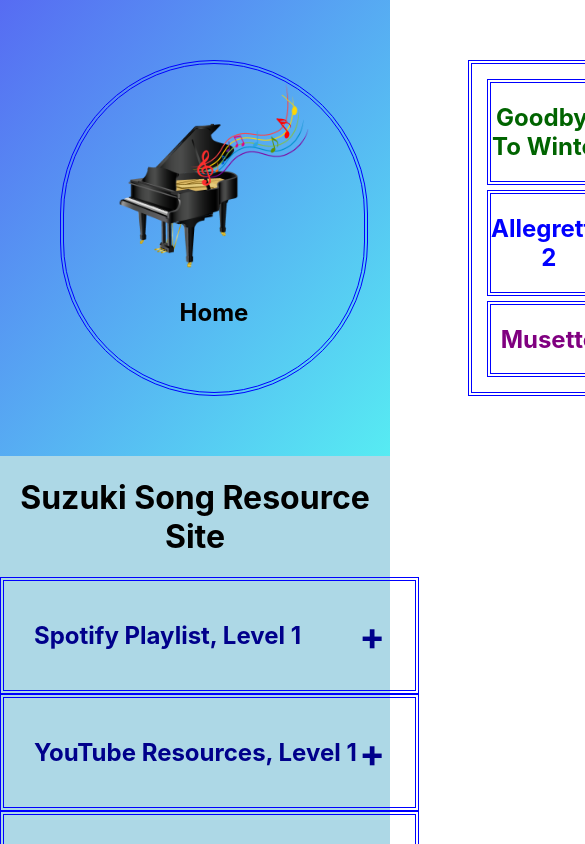
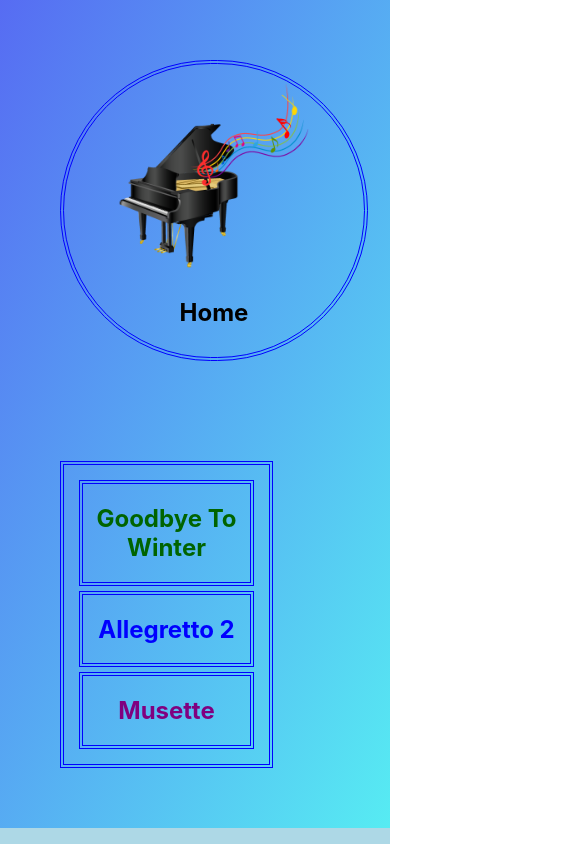
Before and after one commit to Sheilabob/Suzuki-song-resources, a React (Create React App) app: page / in a window 390 px wide. Shown: the top 844 px of the page, 585 px wide, since content can reach past the window. Built offline with nearby package versions, Linux system fonts and the light colour scheme; grey boxes are pictures that could not be loaded.

Commit message:
added some flexibility wrap for smaller sizes

```diff
--- a/src/App.css
+++ b/src/App.css
@@ -144,3 +144,9 @@ a {
   align-items: center;
   border: 6px #37997f ridge;
 }
+
+@media screen and (max-width: 670px) {
+  .menu, .lyricandplayer {
+    flex-wrap: wrap;
+  }
+}
```
